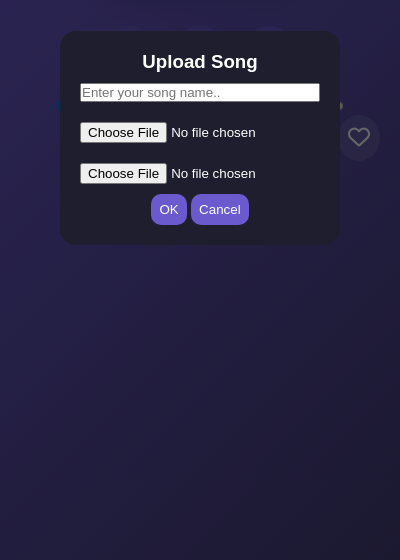
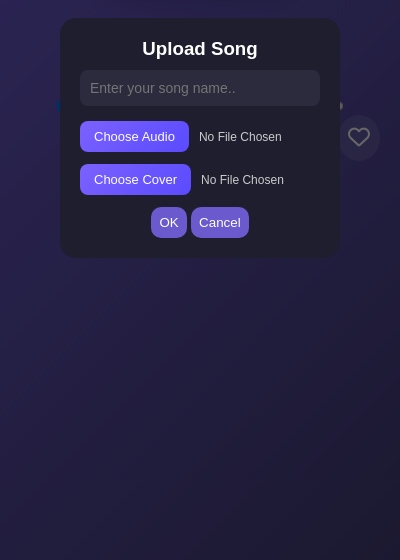
Before and after one commit to avantikavwabale9597/9597-playlist, an Electron app: page renderer/index.html in a window 400 px wide. Both pictures are taken after a click on the button 364 px from the left and 236 px from the top of the page. Shown: the part 284-844 px from the top of the page. Drawn offline with Linux system fonts and the light colour scheme.

Commit message:
stuled the upload section

```diff
--- a/renderer/index.html
+++ b/renderer/index.html
@@ -72,8 +72,27 @@
           id="songNameInput"
           placeholder="Enter your song name.."
         />
-        <input type="file" id="audioUpload" accept=".mp3" />
-        <input type="file" id="coverUpload" accept=".jpg, .jpeg, .png" />
+
+        <div class="file-group">
+          <label class="custom-file">
+            Choose Audio
+            <input type="file" id="audioUpload" accept=".mp3" hidden />
+          </label>
+          <span id="audioFileName">No File Chosen</span>
+        </div>
+
+        <div class="file-group">
+          <label class="custom-file">
+            Choose Cover
+            <input
+              type="file"
+              id="coverUpload"
+              accept=".jpg, .jpeg, .png"
+              hidden
+            />
+          </label>
+          <span id="coverFileName">No File Chosen</span>
+        </div>
 
         <div class="upload-actions">
           <button id="uploadConfirm">OK</button>
--- a/renderer/renderer.js
+++ b/renderer/renderer.js
@@ -25,6 +25,8 @@ const uploadBtn = document.getElementById("uploadBtn");
 const audioUpload = document.getElementById("audioUpload");
 const coverUpload = document.getElementById("coverUpload");
 const songNameInput = document.getElementById("songNameInput");
+const audioFileName = document.getElementById("audioFileName");
+const coverFileName = document.getElementById("coverFileName");
 
 let current = 0;
 let isShuffle = false;
@@ -354,6 +356,9 @@ uploadCancel.onclick = () => {
 
 audioUpload.addEventListener("change", () => {
   const file = audioUpload.files[0];
+  if (file) {
+    audioFileName.textContent = file.name;
+  }
   if (!file) return;
 
   if (file.type !== "audio/mpeg") {
@@ -367,6 +372,9 @@ audioUpload.addEventListener("change", () => {
 
 coverUpload.addEventListener("change", () => {
   const file = coverUpload.files[0];
+  if (file) {
+    coverFileName.textContent = file.name;
+  }
   if (!file) return;
 
   const valid = ["image/jpeg", "image/png", "image/jpg"];
--- a/renderer/styles.css
+++ b/renderer/styles.css
@@ -343,3 +343,41 @@ body {
   color: white;
   cursor: pointer;
 }
+
+#songNameInput {
+  width: 100%;
+  padding: 10px;
+  border-radius: 8px;
+  border: none;
+  outline: none;
+  margin-bottom: 15px;
+  font-size: 14px;
+  background: #2b2b3d;
+  color: white;
+}
+
+.file-group {
+  display: flex;
+  align-items: center;
+  gap: 10px;
+  margin-bottom: 12px;
+}
+
+.custom-file {
+  background: linear-gradient(135deg, #7b61ff, #5a4bff);
+  color: white;
+  padding: 8px 14px;
+  border-radius: 8px;
+  cursor: pointer;
+  font-size: 13px;
+  transition: 0.3s;
+}
+
+.custom-file:hover {
+  transform: scale(1.05);
+}
+
+.file-group span {
+  font-size: 12px;
+  color: #ccc;
+}
```
